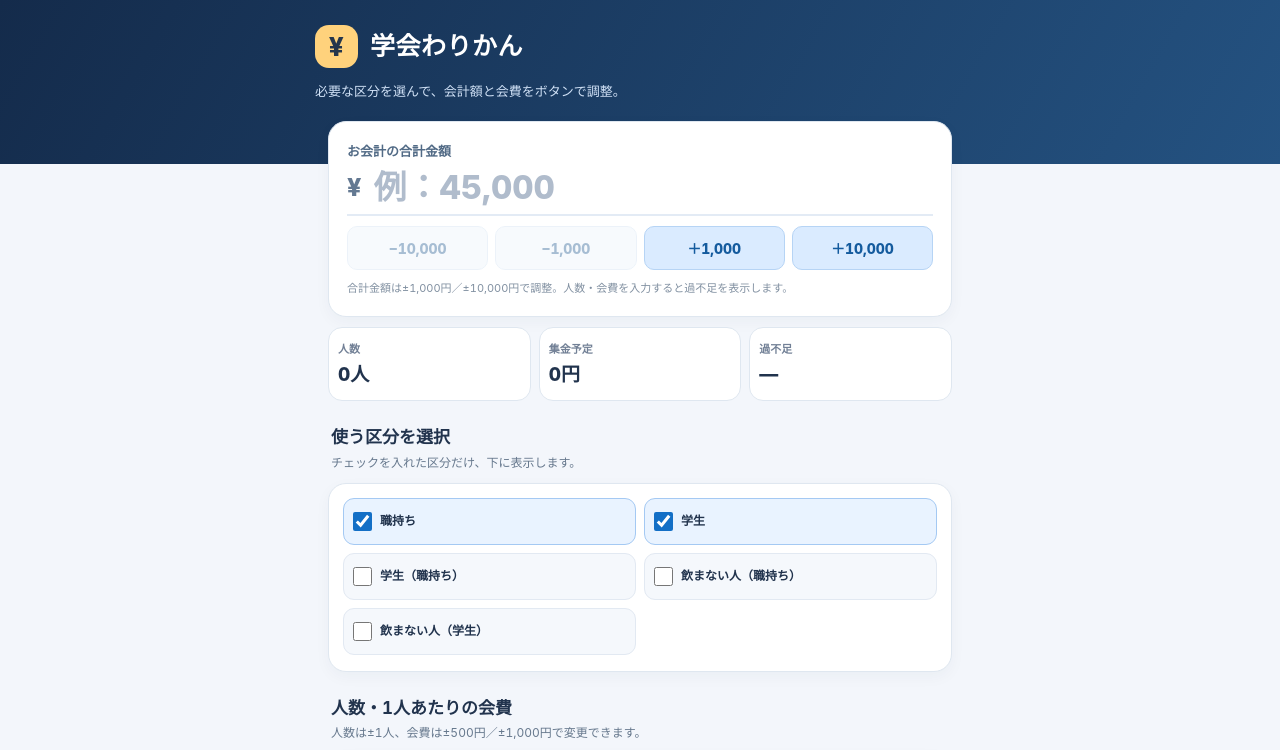
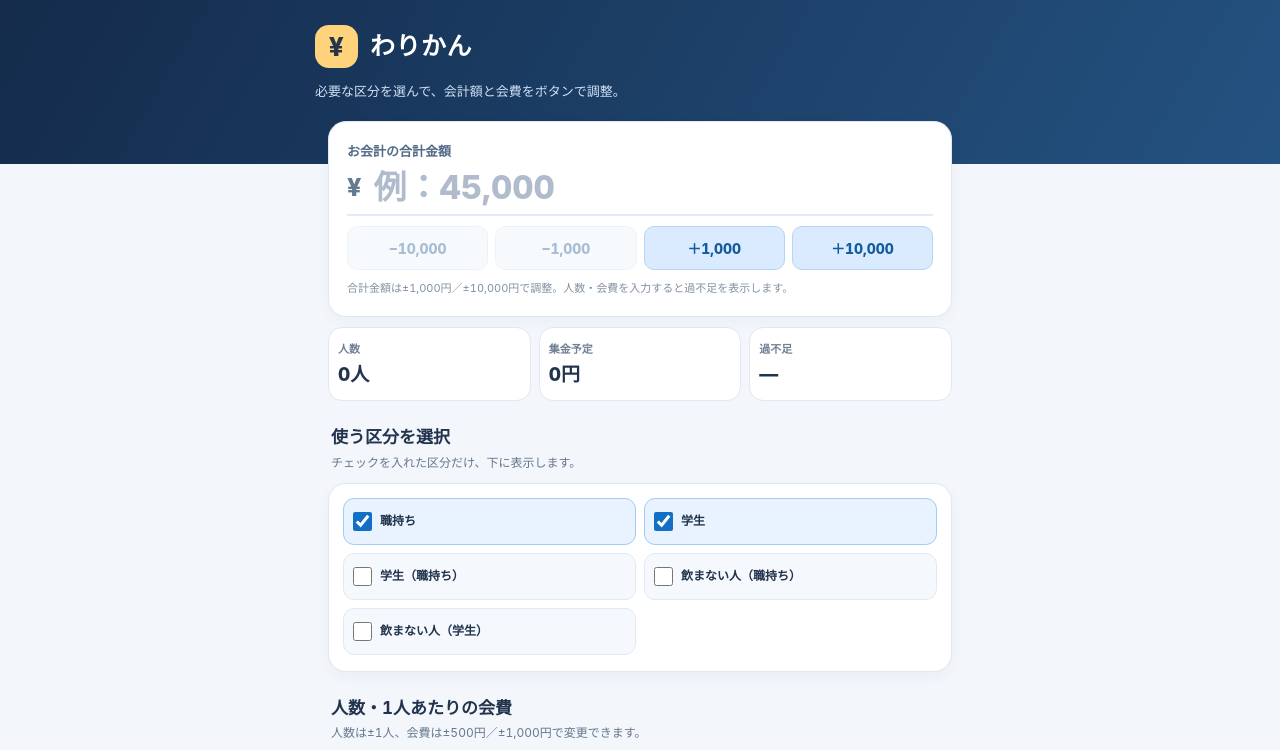
Before and after one commit to tsuchiya-akiyoshi/warikan, a plain HTML site: page index.html in a window 1280 px wide. Shown: the top 750 px of the page. Drawn offline with Linux system fonts and the light colour scheme.

Commit message:
Update index.html

```diff
--- a/index.html
+++ b/index.html
@@ -28,7 +28,7 @@ h2{font-size:17px;margin:0;line-height:1.45}.section-head{margin:24px 3px 11px}.
 </style>
 </head>
 <body>
-<header><div class="inner"><h1><span class="brand-icon" aria-hidden="true">¥</span>学会わりかん</h1><p>必要な区分を選んで、会計額と会費をボタンで調整。</p></div></header>
+<header><div class="inner"><h1><span class="brand-icon" aria-hidden="true">¥</span>わりかん</h1><p>必要な区分を選んで、会計額と会費をボタンで調整。</p></div></header>
 <main>
  <section class="panel bill-panel">
   <label class="field-title" for="total">お会計の合計金額</label>
```
